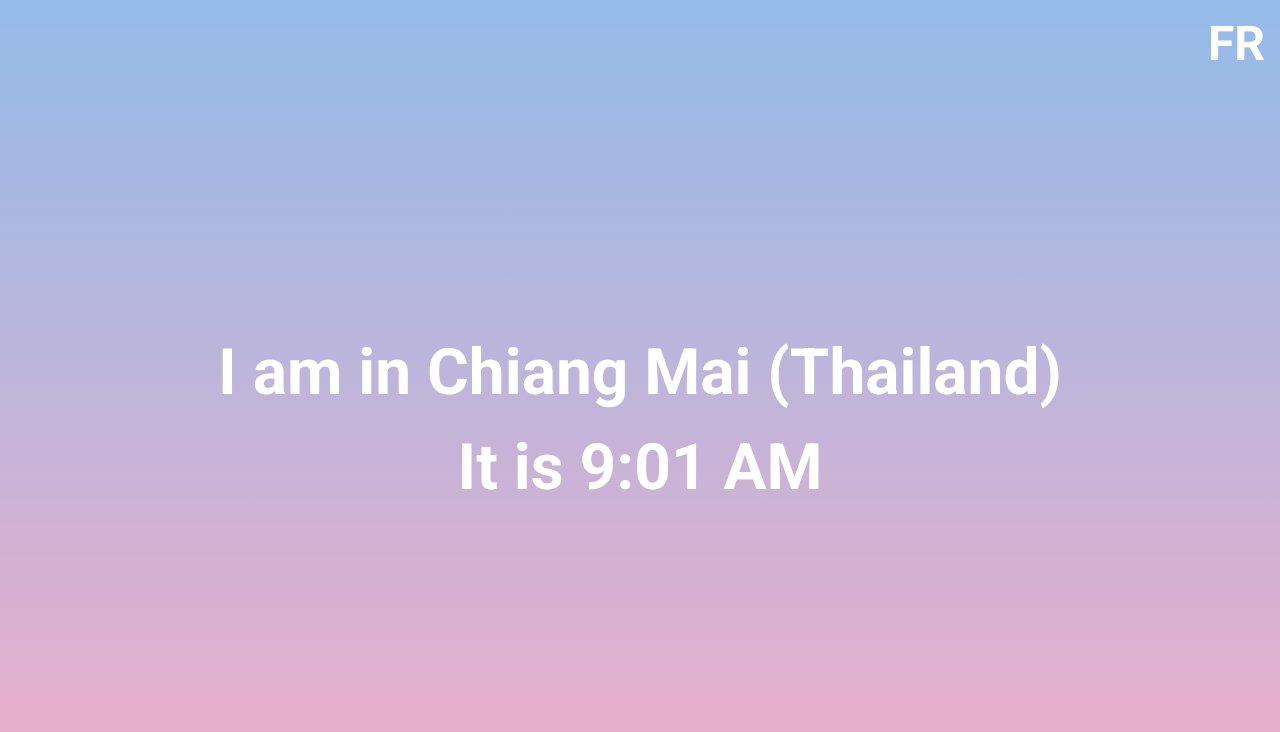
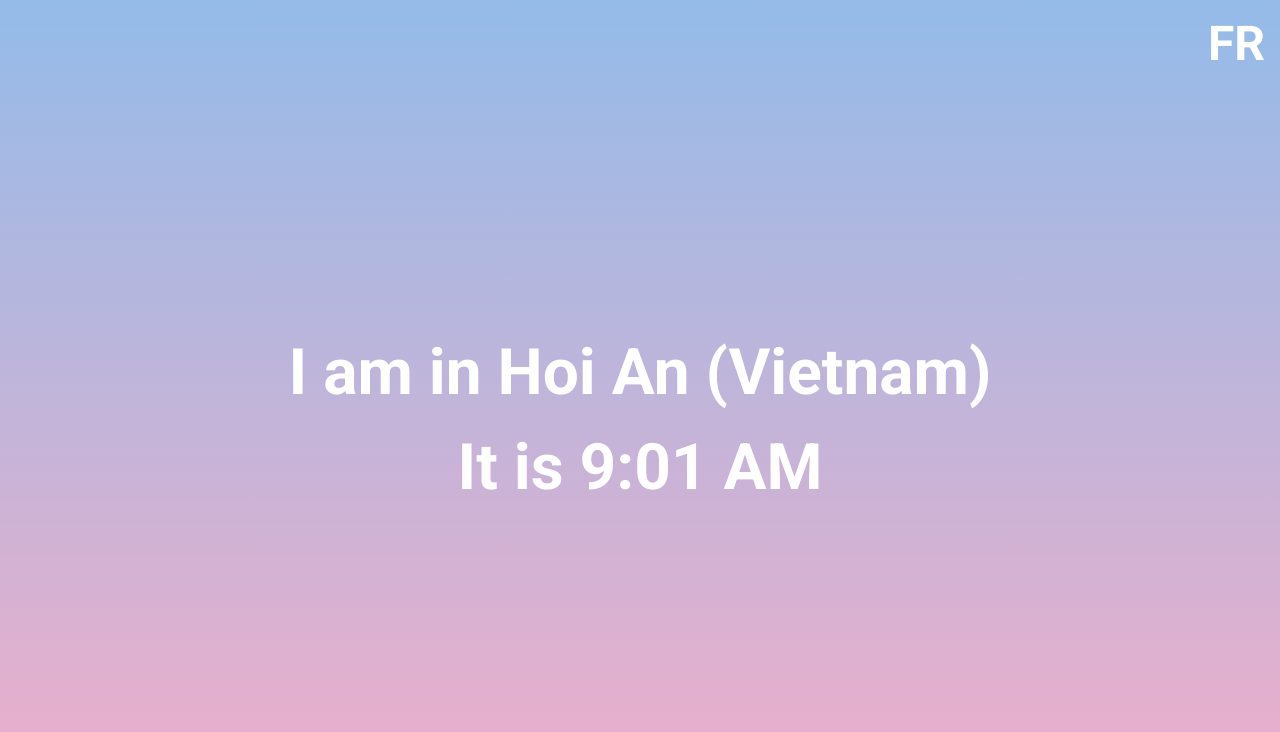
Before and after one commit to katima-g33k/where-am-i, a React (Create React App) app: page / in a window 1280 px wide. Shown: the top 732 px of the page. Built offline with nearby package versions, Linux system fonts and the light colour scheme.

Commit message:
Update location

```diff
--- a/package.json
+++ b/package.json
@@ -4,6 +4,7 @@
   "homepage": "https://katima-g33k.github.io/where-am-i",
   "private": false,
   "dependencies": {
+    "dayjs": "^1.11.7",
     "react": "^18.2.0",
     "react-dom": "^18.2.0"
   },
--- a/src/App.tsx
+++ b/src/App.tsx
@@ -4,12 +4,15 @@ import { getQueryParam } from "./utils/queryParams";
 
 import data from "./data";
 import i18n from "./locale";
+import { useData } from "./hooks/useData";
 import { DEFAULT_LOCALE } from "./constants";
 import type { Locale } from "./types";
 
+
 function App() {
+  const currentData = useData(data);
   const [homeTime, setHomeTime] = useState(new Date());
-  const [localTime, setLocalTime] = useState(convertTimeZone(homeTime, data.timeZone));
+  const [localTime, setLocalTime] = useState(convertTimeZone(homeTime, currentData.timeZone));
   const locale = (getQueryParam("locale") || DEFAULT_LOCALE) as Locale;
 
   setInterval(() => {
@@ -17,9 +20,10 @@ function App() {
 
     if (homeTime.getMinutes() !== currentTime.getMinutes()) {
       setHomeTime(currentTime);
-      setLocalTime(convertTimeZone(currentTime, data.timeZone));
+      setLocalTime(convertTimeZone(currentTime, currentData.timeZone));
     }
   }, 1000);
+
 
   return (
     <div id="app" className={getTimeOfDay(localTime)}>
@@ -27,7 +31,7 @@ function App() {
         <a href={`?locale=${i18n[locale].changeLocale}`}>{i18n[locale].changeLocale.toUpperCase()}</a>
       </header>
       <main>
-        <p>{`${i18n[locale].location} ${data.city[locale]} (${data.country[locale]})`}</p>
+        <p>{`${i18n[locale].location} ${currentData.city[locale]} (${currentData.country[locale]})`}</p>
         <p>{`${i18n[locale].time} ${getTimeString(localTime, locale)}`}</p>
       </main>
     </div>
--- a/src/data/index.ts
+++ b/src/data/index.ts
@@ -1,6 +1,60 @@
 import { Data } from "../types";
 
-const data: Data = {
+const data: Data[] = [
+  {
+    from: "2023-01-20",
+    timeZone: "Asia/Saigon",
+    city: {
+      en: "Hoi An",
+      fr: "Hoi An",
+    },
+    country: {
+      en: "Vietnam",
+      fr: "Vietnam",
+    }
+  },
+  {
+    from: "2023-01-19",
+    to: "2023-01-20",
+    timeZone: "Asia/Saigon",
+    city: {
+      en: "Nha Trang",
+      fr: "Nha Trang",
+    },
+    country: {
+      en: "Vietnam",
+      fr: "Vietnam",
+    }
+  },
+  {
+    from: "2023-01-16",
+    to: "2023-01-19",
+    timeZone: "Asia/Saigon",
+    city: {
+      en: "Da Lat",
+      fr: "Da Lat",
+    },
+    country: {
+      en: "Vietnam",
+      fr: "Vietnam",
+    }
+  },
+  {
+    from: "2023-01-14",
+    to: "2023-01-16",
+    timeZone: "Asia/Saigon",
+    city: {
+      en: "Ho Chi Minh City",
+      fr: "Ho Chi Minh City",
+    },
+    country: {
+      en: "Vietnam",
+      fr: "Vietnam",
+    }
+  },
+  {
+    from: "2022-12-31",
+    to: "2023-01-14",
     timeZone: "Asia/Bangkok",
     city: {
       en: "Chiang Mai",
@@ -10,6 +64,7 @@ const data: Data = {
       en: "Thailand",
       fr: "Thaïlande",
     }
-}
+  },
+];
 
 export default data;
--- /dev/null
+++ b/src/hooks/useData.ts
@@ -0,0 +1,6 @@
+import dayjs from "dayjs";
+import { Data } from "../types";
+
+export function useData(data: Data[]) {
+  return data.find(({ from, to }) => (dayjs().isSame(from, "day") || dayjs().isAfter(from)) && (!to || dayjs().isBefore(to))) || data[0];
+}
--- a/src/types/index.ts
+++ b/src/types/index.ts
@@ -4,6 +4,8 @@ export type Locale = "en" | "fr";
 export type { TimeZone } from "./timezones";
 export type TimeOfDay = "morning" | "daytime" | "evening" | "night";
 export interface Data {
+  from: string;
+  to?: string;
   timeZone: TimeZone;
   city: {
     en: string;
```
Also changed, not shown: 1 other file (tests, documents, lock files or other folders). Lines whose indentation alone changed are shown as unchanged.
